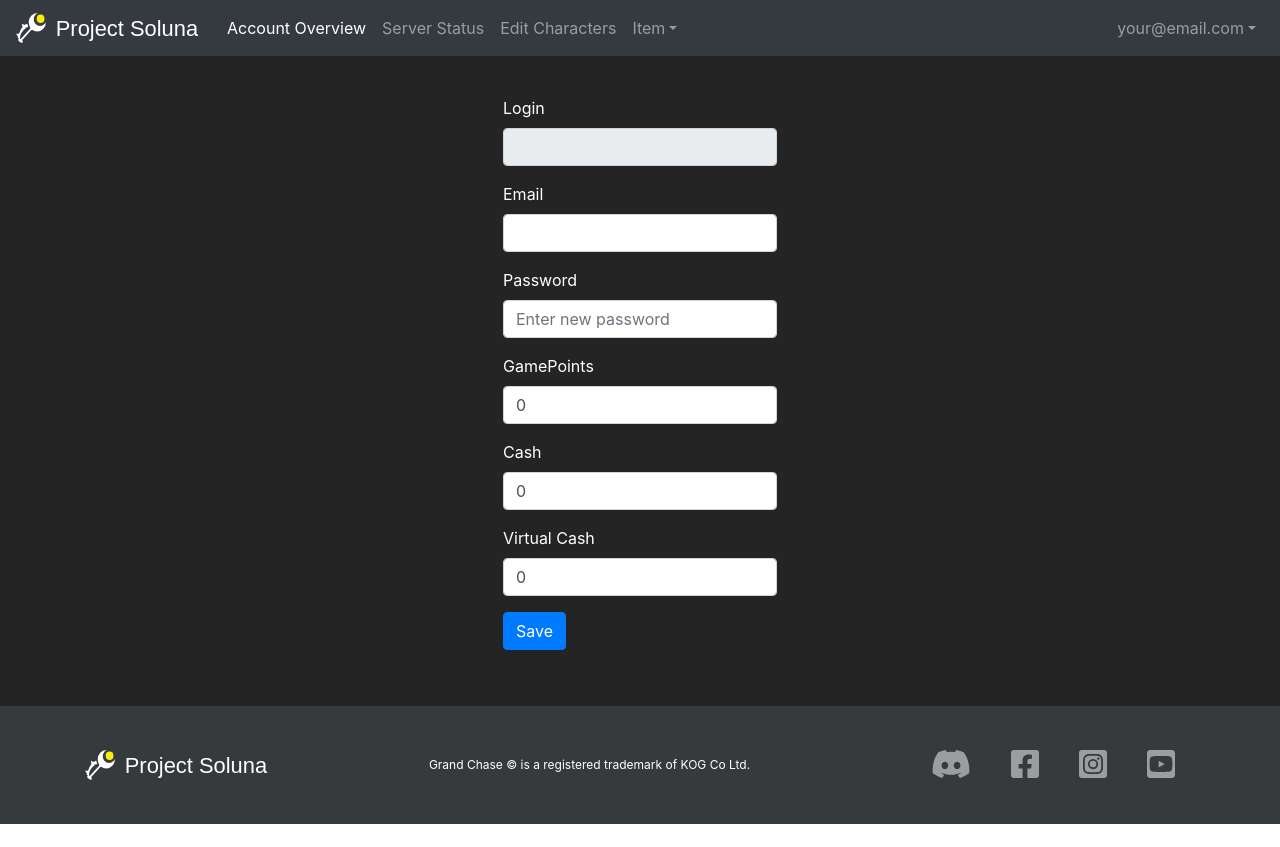
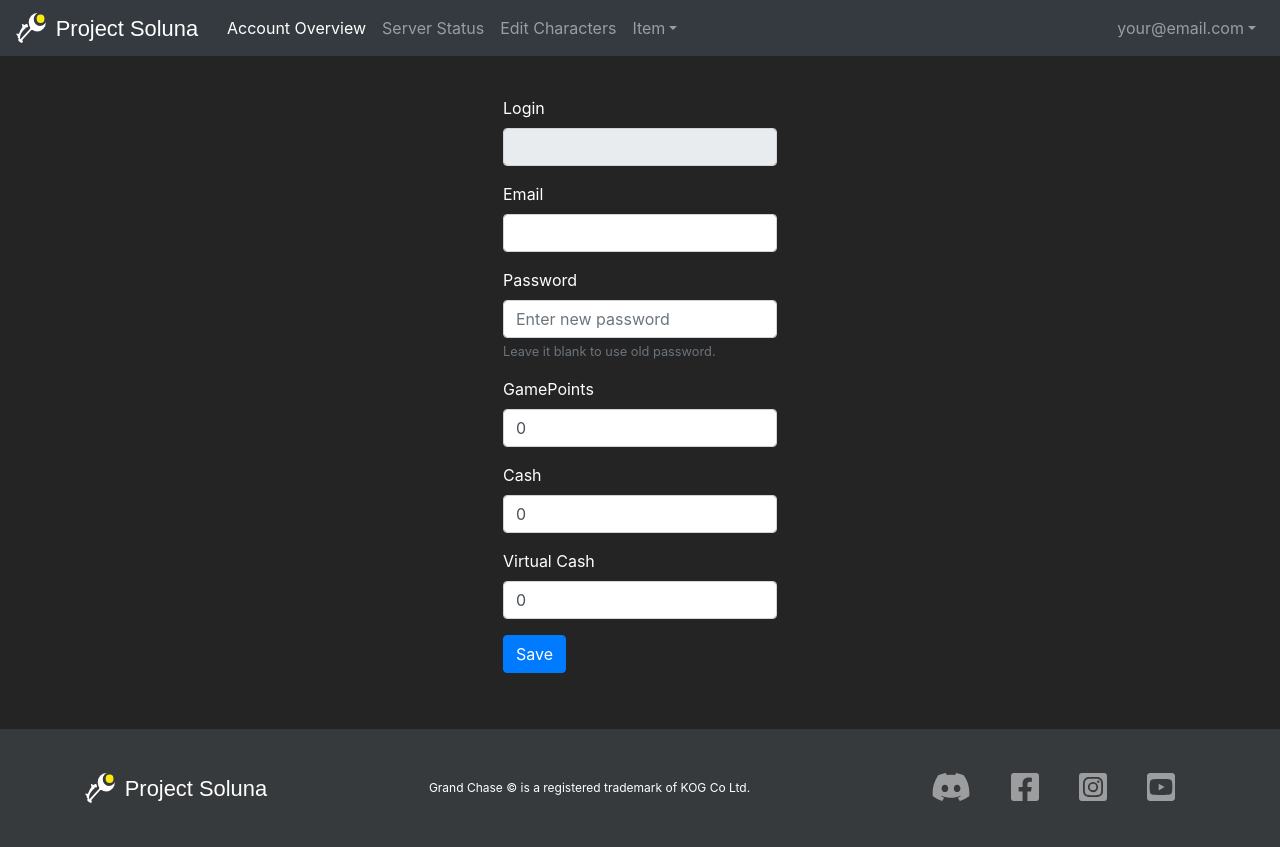
Before and after one commit to gustavokei/gc-app-caps, a Next.js app: page /account in a window 1280 px wide. Before the commit the page ends 824 px from the top, so only its background shows below. Built offline with nearby package versions, Linux system fonts and the light colour scheme; no server answers.

Commit message:
updated input field for password and added Form.Text value for instructions

```diff
--- a/components/pages/account/formEditAccount.js
+++ b/components/pages/account/formEditAccount.js
@@ -1,4 +1,4 @@
-import React, { useContext, useEffect, useState } from "react";
+import React, { useEffect, useState } from "react";
 import { Button, Form } from "react-bootstrap";
 import { useFormik } from "formik";
 import * as yup from "yup";
@@ -6,6 +6,8 @@ import * as yup from "yup";
 const FormEditAccount = () => {
   // Set default values
   const initialValue = {
+    email: '',
+    passwd: '',
     gamePoint: 0,
     Cash: 0,
     VCPoint: 0,
@@ -30,7 +32,6 @@ const FormEditAccount = () => {
 
   // Update User Account data from API
   let updateAccount = (login, emailadd, pass, gamepoint, cash, virtualcash) => {
-  // let updateAccount = (login, emailadd, pass, gamepoint) => {
     return fetch(process.env.NEXT_PUBLIC_API + "upaccount", {
       method: "POST",
       headers: { "Content-Type": "application/json" },
@@ -52,8 +53,8 @@ const FormEditAccount = () => {
   // Formik
   const formik = useFormik({
     onSubmit: (values) => {
-      console.log(values);
-      // console.log(expArray[values.Level]);
+      // console.log(values);
+
       updateAccount(
         "maria",
         values.email,
@@ -126,13 +127,16 @@ const FormEditAccount = () => {
         <Form.Label>Password</Form.Label>
         <Form.Control
           type="password"
-          defaultValue={formik.values.passwd}
+          // defaultValue={formik.values.passwd}
           name="passwd"
           placeholder="Enter new password"
           onChange={formik.handleChange}
           isValid={formik.touched.passwd && !formik.errors.passwd}
           isInvalid={formik.touched.passwd && formik.errors.passwd}
         />
+        <Form.Text className="text-muted">
+          Leave it blank to use old password.
+        </Form.Text>
         <Form.Control.Feedback type="valid">You did it!</Form.Control.Feedback>
         <Form.Control.Feedback type="invalid">
           Password must be more than 3 characters
```
